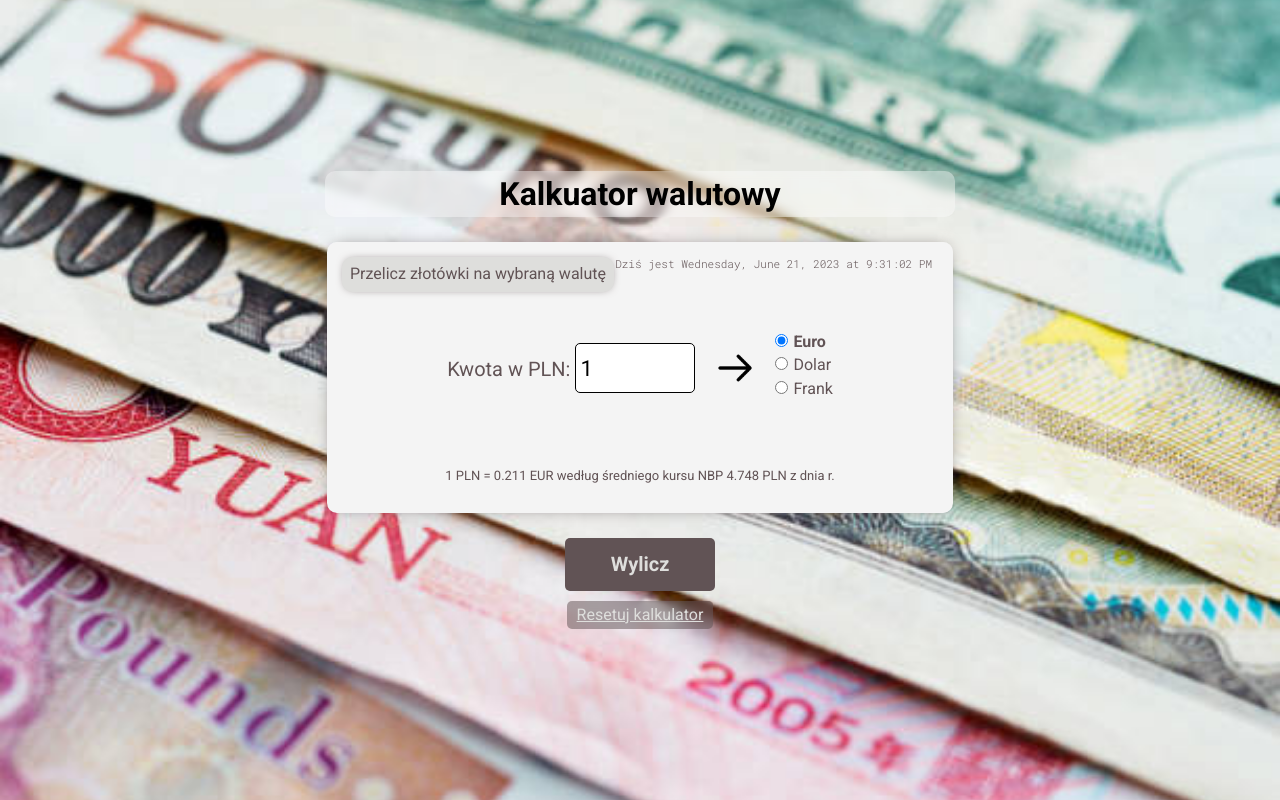
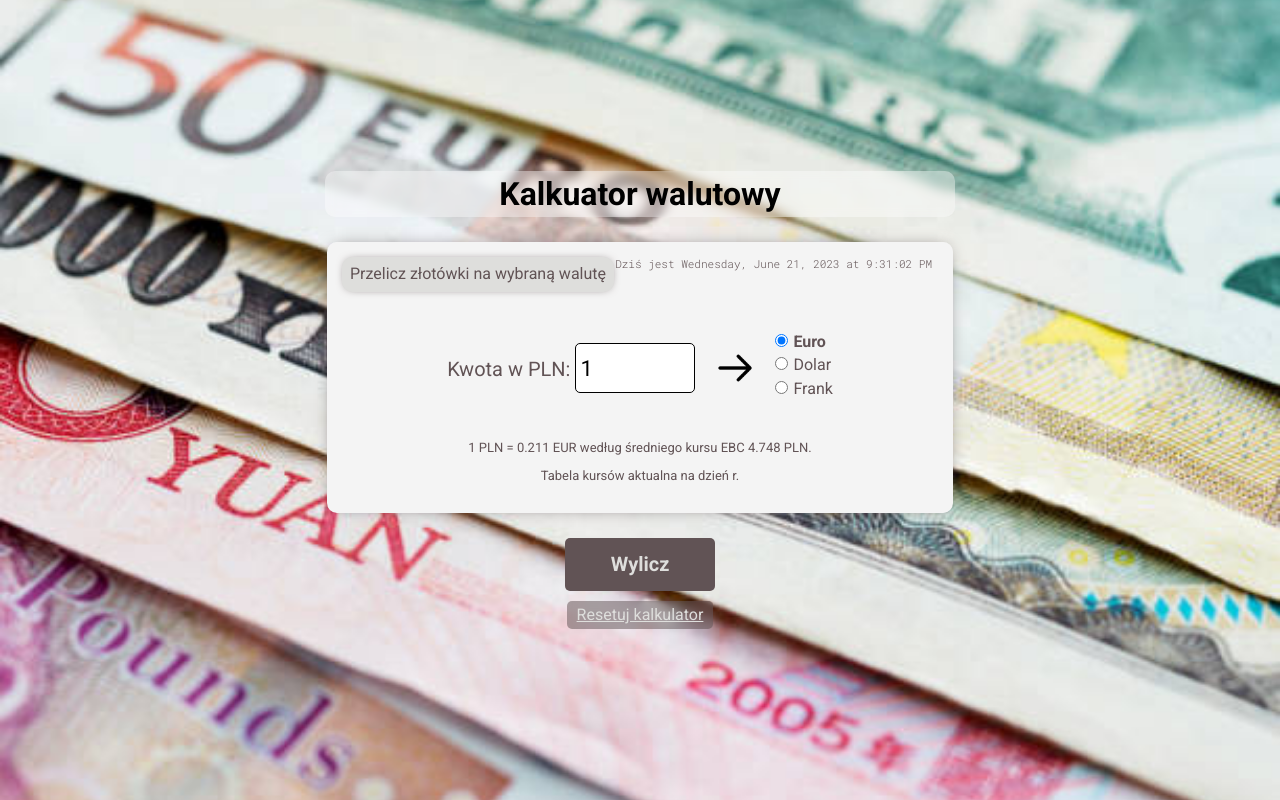
Before and after one commit to JakubM-I/yc-calculator-react, a React (Create React App) app: page / in a window 1280 px wide. Built offline with nearby package versions, Linux system fonts and the light colour scheme; no server answers.

Commit message:
Change summary information

```diff
--- a/src/App.js
+++ b/src/App.js
@@ -19,7 +19,7 @@ function App() {
       currencyOutLabel: selectedCurrency.label,
       exchangeRate: calcData.rateRates[currency],
       rate: `${(1 / calcData.rateRates[currency])}`,
-      data: calcData.rateDate,
+      // data: calcData.rateDate,
     });
   };
 
--- a/src/Summary/index.js
+++ b/src/Summary/index.js
@@ -1,8 +1,10 @@
 // import "./style.css";
 import { StyledSummary, StyledResult, StyledSummaryAmount, StyledSummaryInformation } from "./styled";
 import { currencies } from "../Currencies";
+import { useRates } from '../hooks/useRate';
 
 const Summary = ({convertedAmount}) => {
+    const calcData = useRates()
     const summaryCurrencyPrice = `${Object.keys(convertedAmount).length === 0
         ? (1 / currencies[0].currencyRate).toFixed(3)
         : (+convertedAmount.rate).toFixed(3)}`;
@@ -34,8 +36,10 @@ const Summary = ({convertedAmount}) => {
             </StyledResult>
             <StyledSummaryInformation>
                 1 PLN = {summaryCurrencyPrice} {summaryCurrency}{" "}
-                według średniego kursu NBP {summaryCurrencyRate}{" "}
-                PLN z dnia {convertedAmount.data}r.</StyledSummaryInformation>
+                według średniego kursu EBC {summaryCurrencyRate}{" "}
+                PLN.</StyledSummaryInformation>
+            <StyledSummaryInformation>
+                Tabela kursów aktualna na dzień {calcData.rateDate}r.</StyledSummaryInformation>
         </StyledSummary>
     )
 };
--- a/src/hooks/useRate.js
+++ b/src/hooks/useRate.js
@@ -1,12 +1,12 @@
 import { useState, useEffect } from 'react';
 
 export const useRates = () => {
-    const [calcState, setCalcState] = useState();
-    console.log(calcState)
+    const [calcState, setCalcState] = useState({});
+    // console.log(calcState)
     useEffect(() => {
         const importRates = async () => {
             try{
-                const response = await fetch("https://api.exchangerate.host/latest?base=PLN");
+                const response = await fetch("https://api.exchangerate.host/latest?base=PLN&source=ecb");
                 if(!response.ok){
                     throw new Error(response.statusText);
                 }
@@ -20,8 +20,6 @@ export const useRates = () => {
                     rateRates,
                 })
 
-
-
             } catch (error){
                 console.error("Błąd pobrania", error)
             }
```
